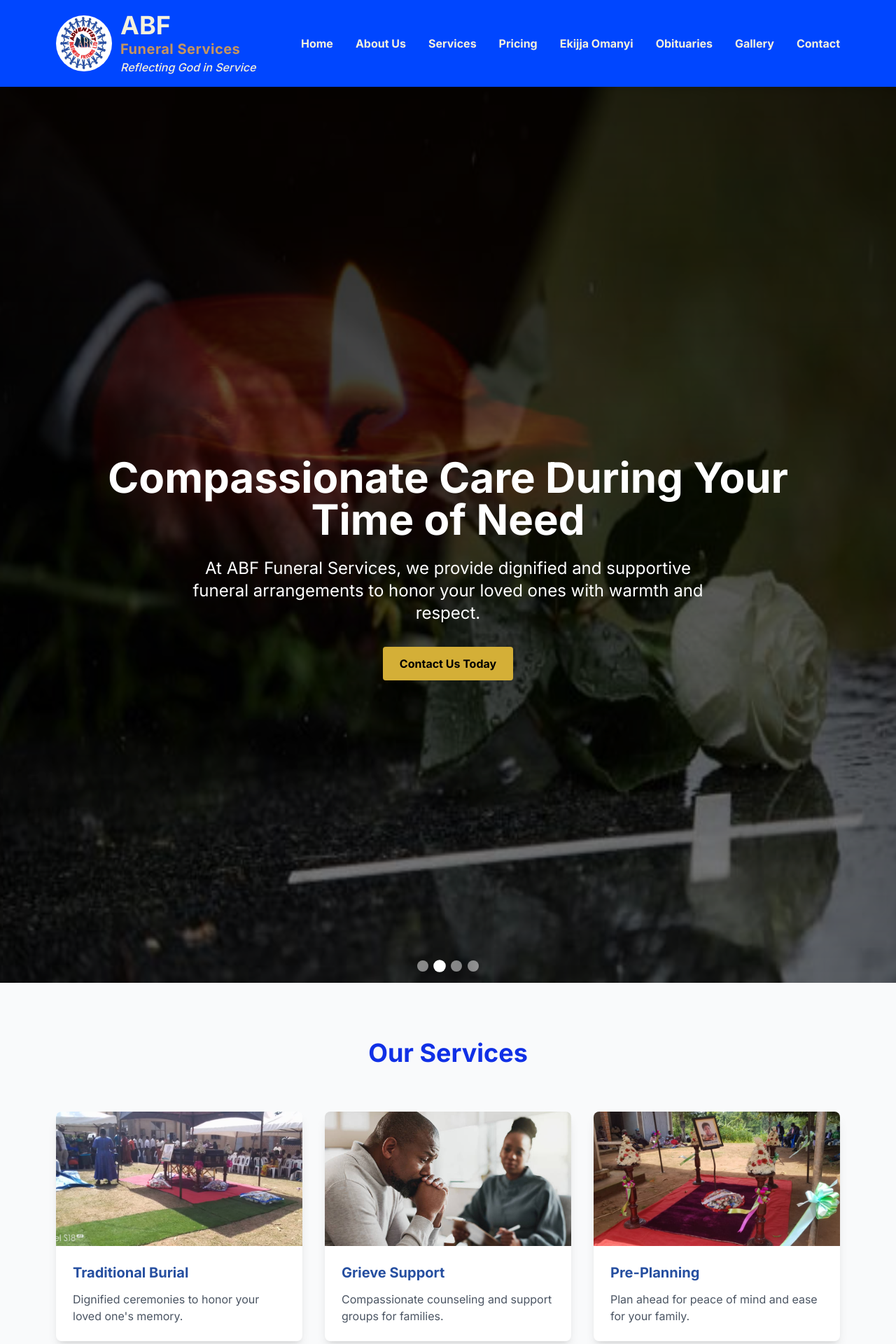
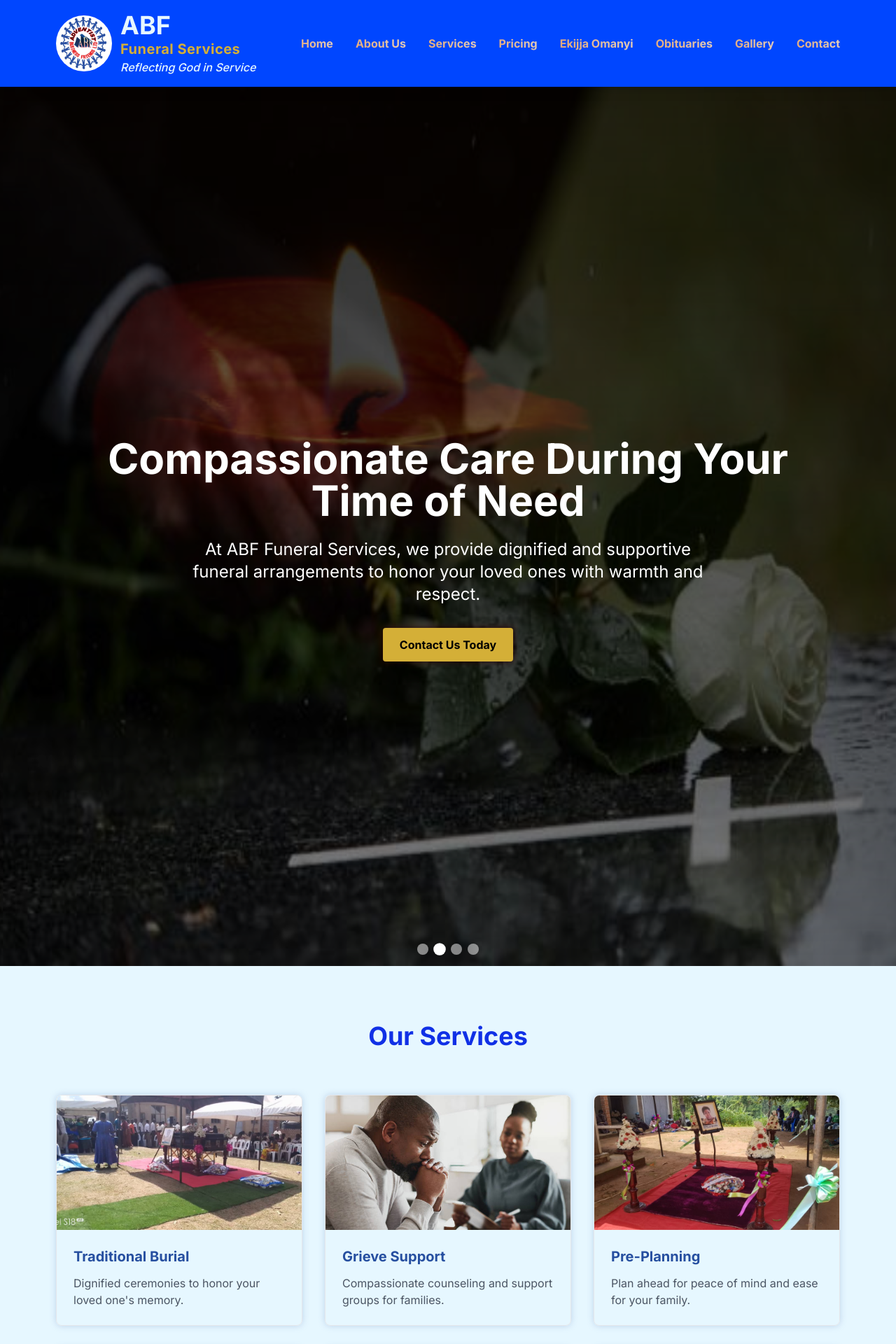
Before and after one commit to EDSONZ-WASSWA/AdventistBF-fs, a Next.js app: page / in a window 1280 px wide. Shown: the top 1920 px of the page at 70% size. Built offline with nearby package versions, Linux system fonts and the light colour scheme.

Commit message:
Worked on the home page only

```diff
--- a/app/globals.css
+++ b/app/globals.css
@@ -1,21 +1,14 @@
-a*, *::before, *::after {
-  box-sizing: border-box;
-}
-
-html, body {
-  overflow-x: hidden;
-  width: 100%;
-  margin: 0;
-  padding: 0;
-}
-html, body {
-  overflow-x: hidden;
-  box-sizing: border-box;
-}
 @tailwind base;
 @tailwind components;
 @tailwind utilities;
 
+a*, *::before, *::after {
+  box-sizing: border-box;
+}
+html, body {
+  background-color:#E6F7FF;
+  min-height: 100vh;
+}
 /* Custom styles */
 @layer components {
   .btn {
@@ -133,6 +126,7 @@
   @media (orientation: landscape) {
     .landscape-hero {
       height: 160vh !important;
+      margin-top: 100px;
     }
   }
 }
@@ -159,3 +153,118 @@
   opacity: 1;
   transform: translateX(0);
 }
+h2,h3,h4,h5,h6{
+color: #264fa0;
+}
+.nav-text-gradient{
+  background: linear-gradient(45deg,#E2A16F,#E6F7FF);
+  background-size: 200% 200%; /*  #0223e0*/
+  -webkit-background-clip: text;
+  background-clip: text;
+  -webkit-text-fill-color: transparent;
+  transition: all 0.3s ease;
+  background-position: 0%,50%;
+}
+.nav-text-gradient:hover{
+  transform: translateY(-2px);
+  background: linear-gradient(45deg,#E6F7FF, #E2A16F);
+  background-size: 200% 200%;
+  -webkit-background-clip: text;
+  background-clip: text;
+  -webkit-text-fill-color: transparent;
+  filter: drop-shadow(0 2px 4px rgba(224,230,229,00.3));
+}
+/* Enhanced card hover effects */
+.card-hover{
+  cursor: pointer;
+  transition: transform 0.3s ease, box-shadow 0.3s ease;
+}
+.card-hover:hover{
+  transform: translateY(-5px);
+  box-shadow: 0 10px 25px rgba(38,79,160,0.15);
+}
+ /* Floating animation for subtle movement */
+.float{
+animation: float 3s ease-out infinite;
+}
+@keyframes float{
+  0%,100%{
+    transform: translateY(0px);
+  }
+  50% {
+    transform: translateY(-10px);
+}
+}
+ /* Pulse animation for call-to-action elements */
+ .pulse-glow{
+  animation: pulse-glow 2s infinite;
+ }
+ @keyframes pulse-glow{
+  0%,100%{
+    box-shadow: 0 0 5px rgba(38.79.160, 0.3);
+  }
+  50%{
+    box-shadow: 0 0 20px rgba(38.79.160, 0.6);
+  }
+ }
+  /* here im Enhanced button styles */
+  .btn-enhanced{
+    position: relative;
+    overflow:hidden;
+    transition: all 0.3s ease;
+  }
+  .btn-enhanced::before{
+content: " ";
+position: absolute;
+top:0%;
+left: -100%;
+width: 100%;
+height: 100%;
+background: linear-gradient(90deg transparent rgba(255, 255, 255, 0.2),transparent);
+transition: left 0.5s;
+  }
+  .btn-enhanced:hover::before{
+    left: 100%;
+  }
+   /* Glass morphism effect */
+   .glass{
+    background: rgba(255, 255, 255, 0.25);
+    -webkit-backdrop-filter: blur(10px);
+    backdrop-filter: blur(10px);
+    border: 1px solid rgba(255, 255, 255, 0.18);
+   }
+   /*I see the navbar move-->fix the navbar at a spot*/
+   .navbar-fixed{
+    position:fixed !important;
+    top:0 !important;
+    left:0 !important;
+    right: 0 !important;
+    width: 100% !important;
+    z-index: 9999 !important;
+    transform: translate(0);
+    will-change:transform !important;
+   }
+   .home-navbar-fixed{
+    position:fixed !important;
+    top:0 !important;
+    left:0 !important;
+    right: 0 !important;
+    width: 100% !important;
+    z-index: 9999 !important;
+    transform: translate(0);
+    will-change:transform !important;
+   }
+   .pulse-glow1{
+    animation: pulse-glow1 2s infinite
+  }
+  @keyframes pulse-glow1{
+    0% {
+      box-shadow: 0 0 5px rgba(38, 79, 160, 0.3);   /* dark blue glow */
+    }
+    50% {
+      box-shadow: 0 0 20px rgba(230, 247, 255, 0.6); /* light blue glow */
+    }
+    100% {
+      box-shadow: 0 0 5px rgba(38, 79, 160, 0.3);   /* back to dark */
+    }
+  }
--- a/app/lib-useScrollAnimation.tsx
+++ b/app/lib-useScrollAnimation.tsx
@@ -1,29 +1,29 @@
-// 'use client'
-// import { useEffect,useRef } from "react"
-// export function useScrollAnimation(){
-//     const ref = useRef<HTMLElement>(null)
-//     useEffect(()=>{
-//         const element = ref.current
-//         if(!element) return
-//         const observe = new IntersectionObserver(
-//             (entries)=>{
-//                 entries.forEach((entry)=>{
-//                     if(entry.isIntersecting){
-//                         entry.target.classList.add('visible')
-//                     }
-//                 })
-//             },
-//             {
-//                 threshold:0.1,
-//                 rootMargin: '0px 0px -50px 0px'
-//             }
-//         )
-//         observe.observe(element)
-//         return()=>{
-//             if(element){
-//                 observe.unobserve(element)
-//             }
-//         }
-//     },[])
-//     return ref
-// }
+'use client'
+import { useEffect,useRef } from "react"
+export function useScrollAnimation(){
+    const ref = useRef<HTMLElement>(null)
+    useEffect(()=>{
+        const element = ref.current
+        if(!element) return
+        const observe = new IntersectionObserver(
+            (entries)=>{
+                entries.forEach((entry)=>{
+                    if(entry.isIntersecting){
+                        entry.target.classList.add('visible')
+                    }
+                })
+            },
+            {
+                threshold:0.1,
+                rootMargin: '0px 0px -50px 0px'
+            }
+        )
+        observe.observe(element)
+        return()=>{
+            if(element){
+                observe.unobserve(element)
+            }
+        }
+    },[])
+    return ref
+}
--- a/app/page.tsx
+++ b/app/page.tsx
@@ -7,8 +7,10 @@
 
 export default function Home() {
   return (
-    <div className="min-h-screen stable-layout">
-      <Header />
+    <div className=" min-h-screen ">
+      <header className="fixed top-0 left-0 right-0 z-50 bg-[#0046FF] shadow-lg shadow-blue-400/50">
+      <Header/>
+        </header>
       <main className="gpu-accelerated pt-0">
         <Hero />
         <Services />
--- a/components/Header.tsx
+++ b/components/Header.tsx
@@ -8,7 +8,7 @@
   const [isMenuOpen, setIsMenuOpen] = useState(false)
 
   return (
-    <header className="fixed top-0 left-0 right-0 text-black z-50 shadow-lg stable-layout gpu-accelerated" style={{ backgroundColor: '#0046FF' }}>
+    <header className="navbar-fixed text-white shadow-lg stable-layout gpu-accelerated " style={{ backgroundColor: '#0046FF' }}>
       <div className="container mx-auto px-4">
         <div className="flex justify-between items-center py-4 prevent-cls">
            {/* Logo */}
@@ -21,11 +21,11 @@
                 className="rounded-full mr-2 sm:mr-3 w-10 h-10 sm:w-12 sm:h-12 md:w-16 md:h-16 lg:w-20 lg:h-20"
               />
               <div className="flex flex-col">
-               <span className="text-xl sm:text-2xl md:text-3xl lg:text-4xl font-bold" style={{ color: '#F5F1DC', letterSpacing: '0.1rem sm:0.25rem md:0.5rem lg:0.75rem' }}>ABF</span>
-               <h2 className="text-base sm:text-lg md:text-xl font-bold tracking-wide" style={{ color: '#C59560' }}>
+               <span className="text-xl sm:text-2xl md:text-3xl lg:text-4xl font-bold" style={{ color: '#E6F7FF', letterSpacing: '0.1rem sm:0.25rem md:0.5rem lg:0.75rem' }}>ABF</span>
+               <h2 className="text-base sm:text-lg md:text-xl font-bold tracking-wide text-secondary" >
                  Funeral Services
                </h2>
-               <p className="text-xs sm:text-sm md:text-base font-medium italic" style={{ color: '#F5F1DC', marginTop: '1px sm:2px md:3px' }}>
+               <p className="text-xs sm:text-sm md:text-base font-medium italic" style={{ color: '#E6F7FF', marginTop: '1px sm:2px md:3px' }}>
                  Reflecting God in Service
                </p>
              </div>
@@ -33,28 +33,28 @@
 
            {/* Desktop Navigation */}
            <nav className="hidden md:flex space-x-8">
-            <Link href="/" className="hover:text-[#E2A16F] hover:scale-105 transition-all duration-300 font-bold" style={{color: '#F5F1DC'}}>
+            <Link href="/" className="nav-text-gradient font-bold" >
               Home
             </Link>
-            <Link href="/about" className="hover:text-[#E2A16F] hover:scale-105 transition-all duration-300 font-bold" style={{color: '#F5F1DC'}}>
+            <Link href="/about" className="nav-text-gradient font-bold" >
               About Us
             </Link>
-            <Link href="/services" className="hover:text-[#E2A16F] hover:scale-105 transition-all duration-300 font-bold" style={{color: '#F5F1DC'}}>
+            <Link href="/services" className="nav-text-gradient font-bold">
               Services
             </Link>
-            <Link href="/pricing" className="hover:text-[#E2A16F] hover:scale-105 transition-all duration-300 font-bold" style={{color: '#F5F1DC'}}>
+            <Link href="/pricing" className="nav-text-gradient font-bold">
               Pricing
             </Link>
-            <Link href="/ekijja-omanyi" className="hover:text-[#E2A16F] hover:scale-105 transition-all duration-300 font-bold" style={{color: '#F5F1DC'}}>
+            <Link href="/ekijja-omanyi" className="nav-text-gradient font-bold" >
               Ekijja Omanyi
             </Link>
-            <Link href="/obituaries" className="hover:text-[#E2A16F] hover:scale-105 transition-all duration-300 font-bold" style={{color: '#F5F1DC'}}>
+            <Link href="/obituaries" className="nav-text-gradient font-bold" >
               Obituaries
             </Link>
-            <Link href="/gallery" className="hover:text-[#E2A16F] hover:scale-105 transition-all duration-300 font-bold" style={{color: '#F5F1DC'}}>
+            <Link href="/gallery" className="nav-text-gradient font-bold" >
               Gallery
             </Link>
-            <Link href="/contact" className="hover:text-[#E2A16F] hover:scale-105 transition-all duration-300 font-bold" style={{color: '#F5F1DC'}}>
+            <Link href="/contact" className="nav-text-gradient font-bold" >
               Contact
             </Link>
           </nav>
--- a/components/Hero.tsx
+++ b/components/Hero.tsx
@@ -8,7 +8,7 @@
     <BackgroundCarousel
       images={heroImages}
       interval={6000}
-      className="landscape-hero h-[90vh] sm:h-[80vh] md:h-[110vh] lg:h-[140vh] xl:h-[140vh] mt-0"
+      className="landscape-hero h-[90vh] sm:h-[80vh] md:h-[110vh] lg:h-[140vh] xl:h-[140vh] mt-100px"
     >
       <div ref={heroRef} className="text-center container mx-auto px-4 pt-16 sm:pt-20 md:pt-24 pb-0 fade-in-up">
         <h1 className="text-2xl sm:text-3xl md:text-4xl lg:text-5xl xl:text-6xl font-bold mb-4 md:mb-6 text-shadow-lg">
@@ -17,7 +17,7 @@
         <p className="text-base sm:text-lg md:text-xl lg:text-2xl mb-6 md:mb-8 max-w-3xl mx-auto px-2">
           At ABF Funeral Services, we provide dignified and supportive funeral arrangements to honor your loved ones with warmth and respect.
         </p>
-        <a href="/contact" className="btn inline-block text-sm sm:text-base px-6 py-3 hover:scale-105 transition-transform duration-300">
+        <a href="/contact" className="btn btn-enhanced pulse-glow inline-block text-sm sm:text-base px-6 py-3 card-hover">
           Contact Us Today
         </a>
       </div>
--- a/components/RecentObituaries.tsx
+++ b/components/RecentObituaries.tsx
@@ -18,14 +18,14 @@
 
 export default function RecentObituaries() {
   return (
-    <section className="py-20 bg-white">
+    <section className="py-20 " style={{backgroundColor:'#E6F7FF'}}>
       <div className="container mx-auto px-4">
         <h2 className="text-4xl font-bold text-center mb-16" style={{color: '#1030e6'}}>
           Recent Obituaries
         </h2>
         <div className="grid grid-cols-1 md:grid-cols-3 gap-8">
           {obituaries.map((obituary, index) => (
-            <div key={index} className="bg-gray-50 p-6 rounded-lg shadow-lg">
+            <div key={index} className="bg-blue-95 p-6 rounded-lg shadow-lg card-hover pulse-glow1">
               <h3 className="text-xl font-bold mb-2 text-secondary">{obituary.name}</h3>
               <p className="text-sm text-gray-500 mb-3">{obituary.date}</p>
               <p className="text-gray-700 mb-4">{obituary.description}</p>
@@ -36,7 +36,7 @@
           ))}
         </div>
         <div className="text-center mt-12">
-          <a href="/obituaries" className="btn">
+          <a href="/obituaries" className="btn card-hover">
             View All Obituaries
           </a>
         </div>
--- a/components/Services.tsx
+++ b/components/Services.tsx
@@ -36,7 +36,7 @@
     const sectionRef = useScrollAnimation()
     const titleRef = useScrollAnimation()
   return (
-    <section ref={sectionRef} className="py-20 bg-gray-50 fade-in-up">
+    <section ref={sectionRef} className="py-20  fade-in-up" style={{backgroundColor:'#E6F7FF'}}>
       <div className="container mx-auto px-4">
         <h2  ref={titleRef} className="text-4xl font-bold text-center mb-16 fade-in-up" style={{color: '#1030e6'}}>
           Our Services
@@ -45,7 +45,7 @@
         {services.map((service, index) => {
             const serviceRef = useScrollAnimation()
             return (
-              <div key={index} ref={serviceRef} className={`bg-white rounded-lg shadow-lg overflow-hidden hover:shadow-xl transition-shadow duration-300 fade-in-up ${index % 2 === 0 ? 'fade-in-left' : 'fade-in-right'}`}>
+              <div key={index} ref={serviceRef} className={` border border-bg-blue-900 card-hover pulse-glow1 bg-blue-95 rounded-lg shadow-lg overflow-hidden  fade-in-up ${index % 2 === 0 ? 'fade-in-left' : 'fade-in-right'}`}>
                 <img
                   src={service.image}
                   alt={service.title}
--- a/components/Testimonials.tsx
+++ b/components/Testimonials.tsx
@@ -18,16 +18,16 @@
   const sectionRef = useScrollAnimation()
   const titleRef= useScrollAnimation()
   return (
-    <section ref={sectionRef}className="py-20 bg-gray-100 fade-in-up">
+    <section ref={sectionRef}className="py-20  fade-in-up" style={{backgroundColor:'#E6F7FF'}}>
       <div className="container mx-auto px-4">
         <h2 ref={titleRef} className="text-4xl font-bold text-center mb-16 fade-in-up" style={{color: '#1030e6'}}>
           What Families Say
         </h2>
-        <div className="grid grid-cols-1 md:grid-cols-3 gap-8">
+        <div className="grid grid-cols-1 md:grid-cols-3 gap-8" style={{backgroundColor:'#E6F7FF'}} >
         {testimonials.map((testimonial, index) => {
             const testimonialRef = useScrollAnimation()
             return (
-              <div key={index} ref={testimonialRef} className={`bg-white p-8 rounded-lg shadow-lg fade-in-up ${index % 2 === 0 ? 'fade-in-left' : 'fade-in-right'}`}>
+              <div key={index} ref={testimonialRef} className={`bg-blue-95 pulse-glow1 p-8 rounded-lg shadow-lg fade-in-up ${index % 2 === 0 ? 'fade-in-left' : 'fade-in-right'}`}>
                 <blockquote className="text-lg italic text-gray-700 mb-4">
                   "{testimonial.quote}"
                 </blockquote>
```
Also changed, not shown: components/Footer.tsx (+5 -4 lines), app/globps.css (deleted).
